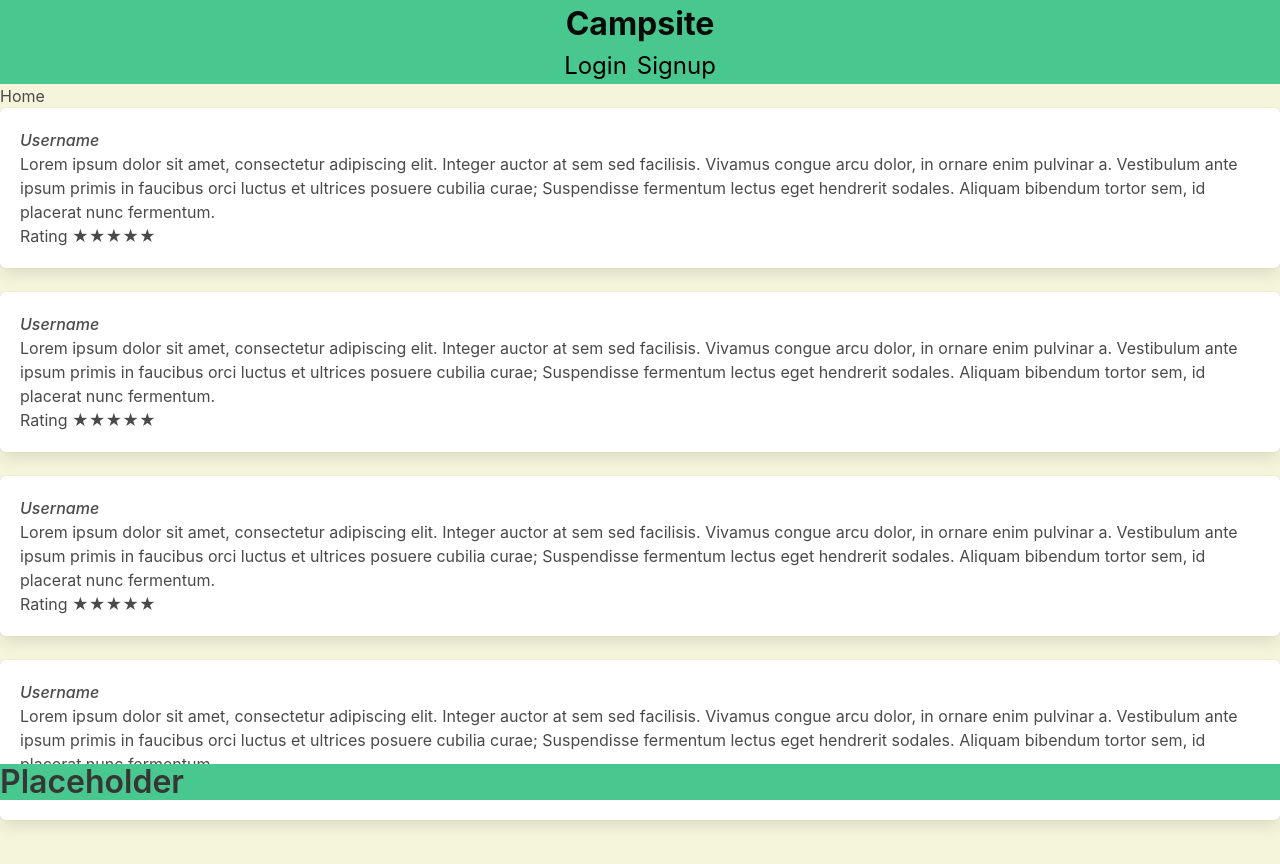
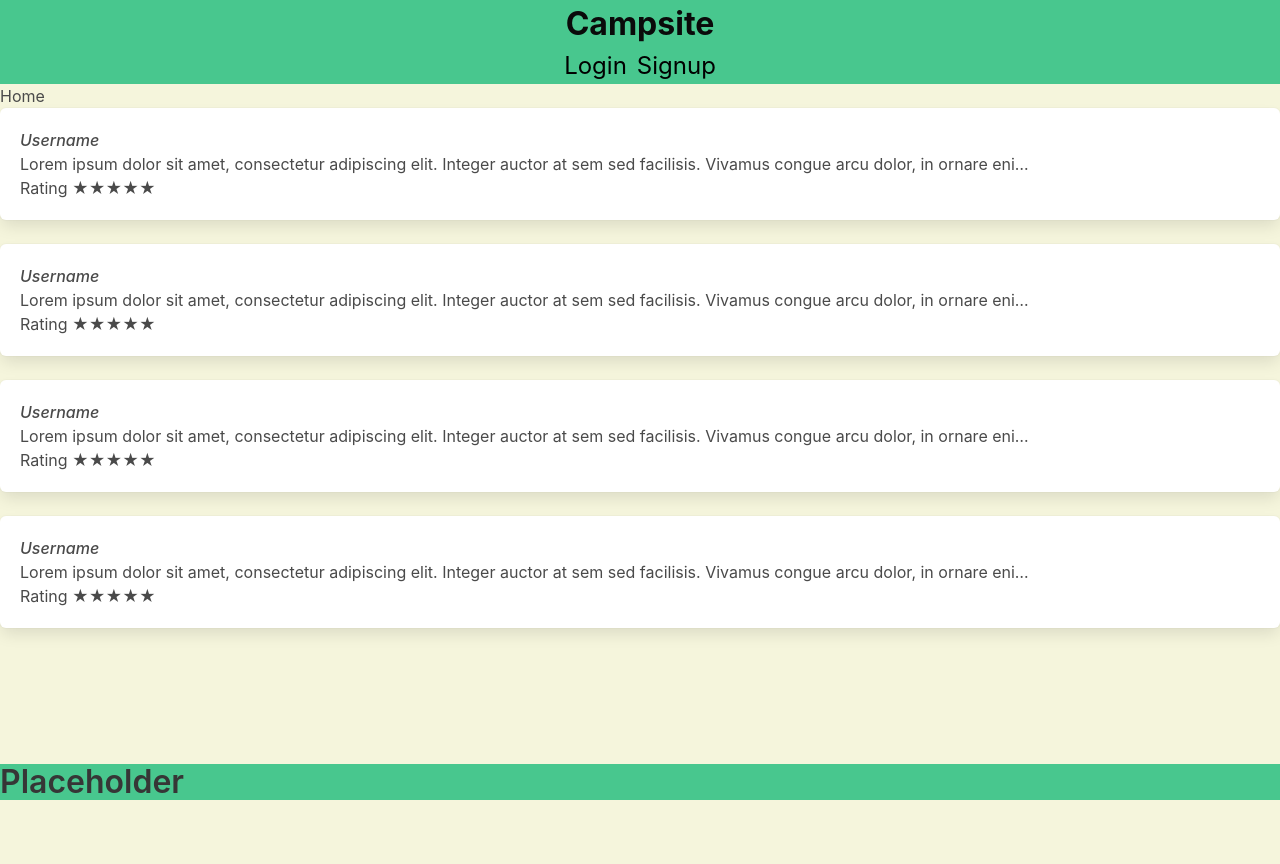
Before and after one commit to NeasterDev/review-site, a React (Create React App) app in the folder client/: page / in a window 1280 px wide. Shown: the top 864 px of the page. Built offline with nearby package versions, Linux system fonts and the light colour scheme.

Commit message:
added review max character limit on the homepage

```diff
--- a/client/src/index.css
+++ b/client/src/index.css
@@ -2,6 +2,13 @@
 
 * {
   margin: 0;
+}
+
+.rev-max-description {
+  max-width: 100ch;
+  overflow:hidden;
+  text-overflow: ellipsis;
+  white-space: nowrap;
 }
 
 /* iPhone SE */
```
